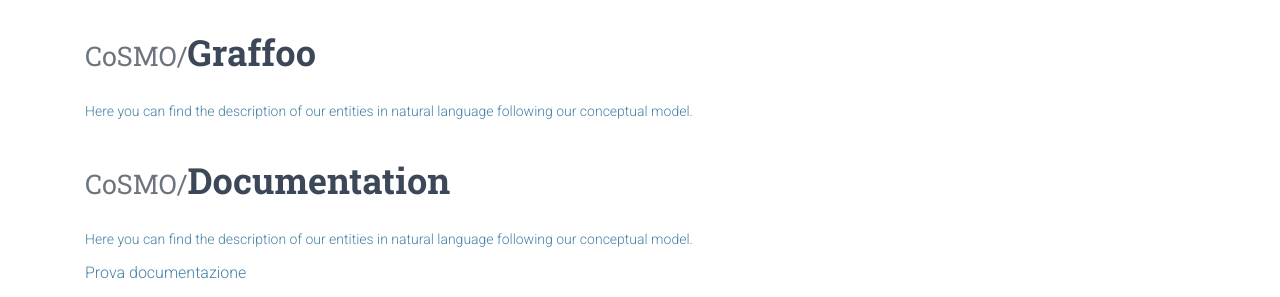
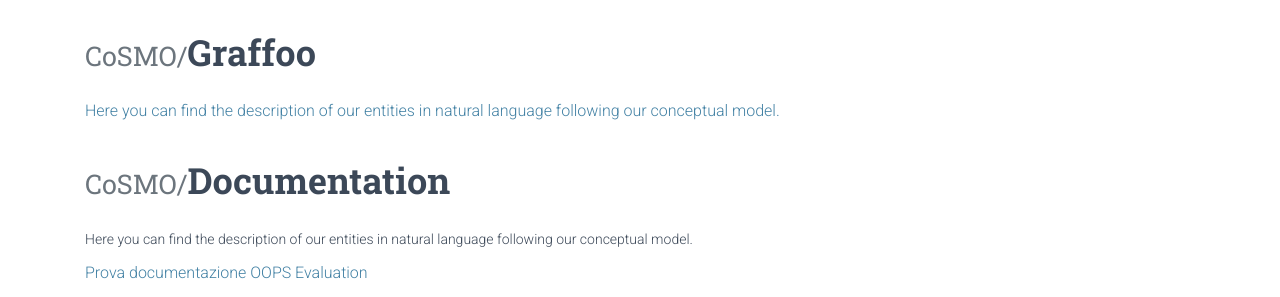
Before and after one commit to mangiafrangette/cosmo, a website: page ontology.html in a window 1280 px wide. Shown: the part 503-800 px from the top of the page. Drawn offline with Linux system fonts and the light colour scheme; some packages are replaced by stand-ins of ours.

Commit message:
Updated OOPS Eva / Fixed closing tags

```diff
--- a/ontology.html
+++ b/ontology.html
@@ -98,13 +98,14 @@
 
 
         <h2 class="title"><small class="text-muted">CoSMO/</small>Graffoo</h2>
-        <p><a href="http://visualdataweb.de/webvowl/#file=CoSMO%20knowledge%20base.owl">Here you can find the description of our entities in natural language following our conceptual model.
-        </p>
+        <a href="http://visualdataweb.de/webvowl/#file=CoSMO%20knowledge%20base.owl">Here you can find the description of our entities in natural language following our conceptual model.</a>
+
 
         <h2 class="title"><small class="text-muted">CoSMO/</small>Documentation</h2>
         <p>Here you can find the description of our entities in natural language following our conceptual model.
         </p>
         <a href="myDocumentation/index-en.html">Prova documentazione</a>
+        <a href="myDocumentation/OOPSevaluation/oopsEval.html">OOPS Evaluation</a>
   <!-- fine main content -->
 
 
```
